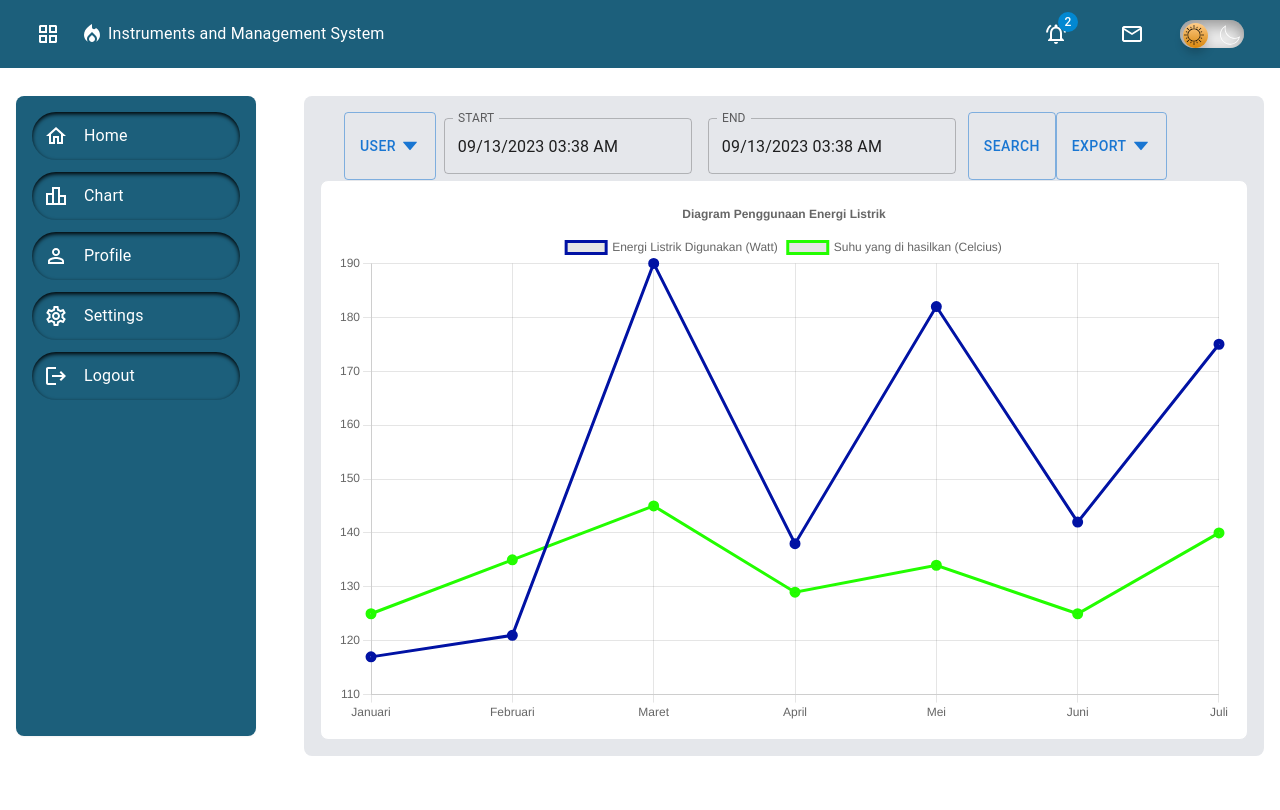
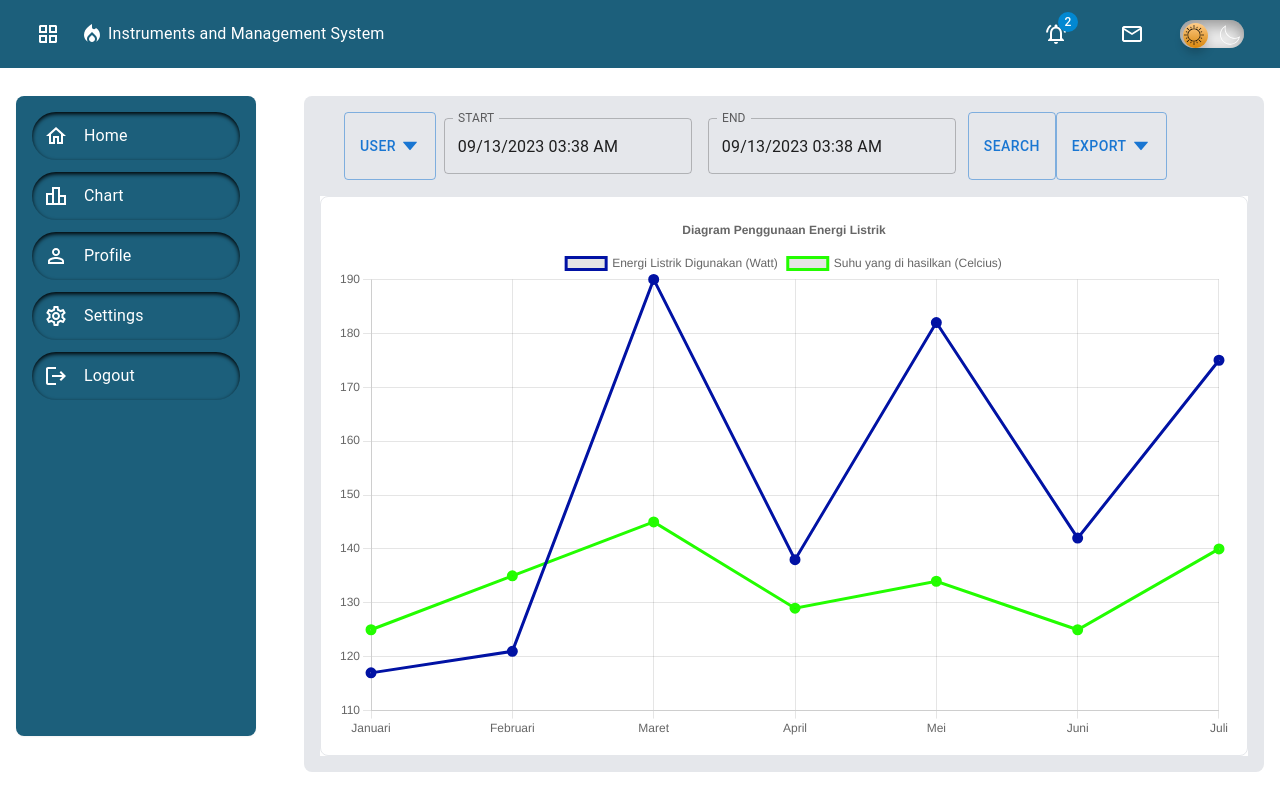
Before and after one commit to BilhaqAD07/fms-kedaireka, a Next.js app: page /Chart in a window 1280 px wide. Shown: the top 810 px of the page. Built offline with nearby package versions, Linux system fonts and the light colour scheme.

Commit message:
update chart

```diff
--- a/src/app/Chart/page.tsx
+++ b/src/app/Chart/page.tsx
@@ -187,7 +187,9 @@ function Chart() {
             </Button>
           </div>
         </Popover>
+        <div className='mt-4 bg-white dark:bg-secondary_dark'>
         <Diagram/>
+        </div>
     </main>
     </BaseLayout>
   )
```
